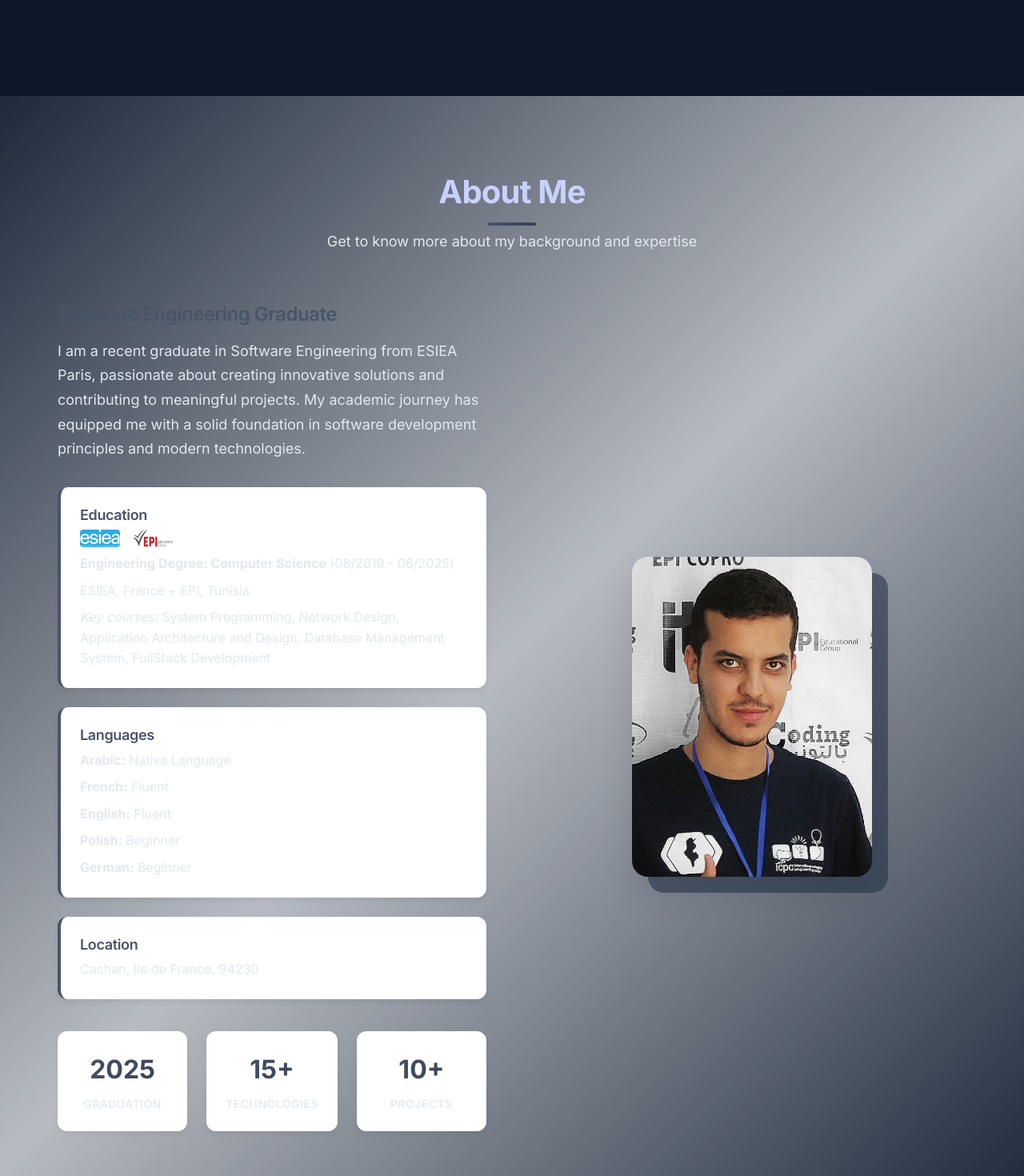
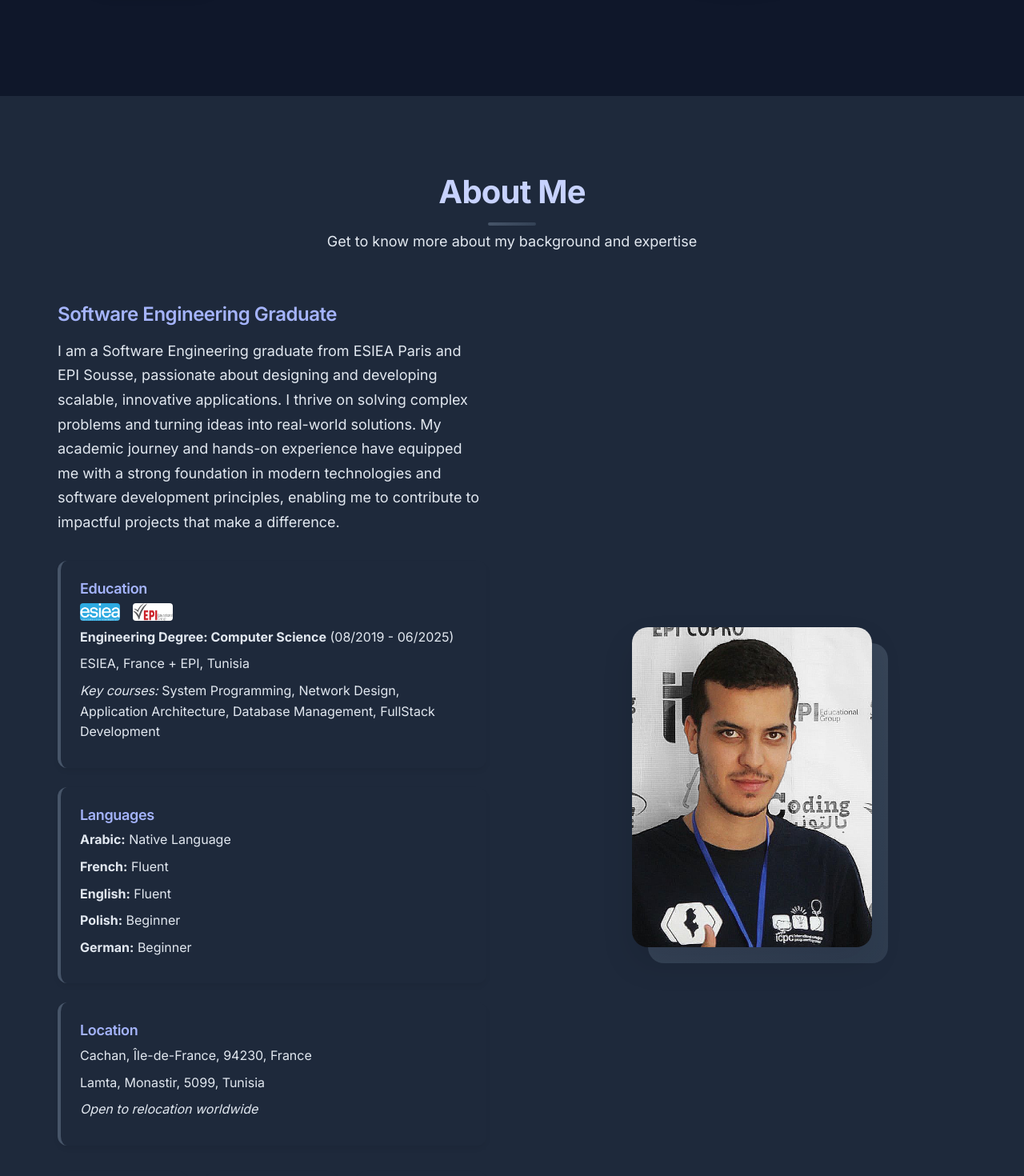
Before and after one commit to Ahmed-Bousrih/Portfolio, a Vue app: page / in a window 1280 px wide. Shown: the part 680-2150 px from the top of the page at 80% size. Built offline with nearby package versions, Linux system fonts and the light colour scheme.

Commit message:
polished about component

```diff
--- a/src/components/About.vue
+++ b/src/components/About.vue
@@ -1,38 +1,54 @@
-<script setup>
-  const logoEPI = '/Portfolio/LogoEcoles/Logoepi.jpg';
-  const logoESIEA = '/Portfolio/LogoEcoles/LogoEsiea.png';
+<script setup lang="ts">
+const logoEPI = "/Portfolio/LogoEcoles/Logoepi.jpg";
+const logoESIEA = "/Portfolio/LogoEcoles/LogoEsiea.png";
 </script>
+
 <template>
   <section id="about" class="about">
     <div class="about__container">
+      <!-- Header -->
       <div class="section-header">
         <h2 class="section-title">About Me</h2>
-        <p class="section-subtitle">Get to know more about my background and expertise</p>
+        <p class="section-subtitle">
+          Get to know more about my background and expertise
+        </p>
       </div>
 
       <div class="about__content">
+        <!-- Text -->
         <div class="about__text">
           <div class="about__intro">
-            <h3>Software Engineering Graduate</h3>
-            <p>
-              I am a recent graduate in Software Engineering from ESIEA Paris, passionate about
-              creating innovative solutions and contributing to meaningful projects. My academic
-              journey has equipped me with a solid foundation in software development principles
-              and modern technologies.
+            <h3 class="about__intro-title">Software Engineering Graduate</h3>
+            <p class="about__intro-desc">
+              I am a Software Engineering graduate from ESIEA Paris and EPI
+              Sousse, passionate about designing and developing scalable,
+              innovative applications. I thrive on solving complex problems and
+              turning ideas into real-world solutions. My academic journey and
+              hands-on experience have equipped me with a strong foundation in
+              modern technologies and software development principles, enabling
+              me to contribute to impactful projects that make a difference.
             </p>
           </div>
 
           <div class="about__details">
             <div class="detail-item">
               <h4>Education</h4>
-                <div class="education-logos">
-                  <img :src=logoESIEA alt="ESIEA Logo" />
-                  <img :src=logoEPI alt="EPI Logo" />
-                </div>
-              <p><strong>Engineering Degree: Computer Science</strong> (08/2019 - 06/2025)</p>
+              <div class="education-logos">
+                <img :src="logoESIEA" alt="ESIEA Logo" />
+                <img :src="logoEPI" alt="EPI Logo" />
+              </div>
+              <p>
+                <strong>Engineering Degree: Computer Science</strong> (08/2019 -
+                06/2025)
+              </p>
               <p>ESIEA, France + EPI, Tunisia</p>
-              <p><em>Key courses:</em> System Programming, Network Design, Application Architecture and Design, Database Management System, FullStack Development</p>
+              <p>
+                <em>Key courses:</em> System Programming, Network Design,
+                Application Architecture, Database Management, FullStack
+                Development
+              </p>
             </div>
+
             <div class="detail-item">
               <h4>Languages</h4>
               <p><strong>Arabic:</strong> Native Language</p>
@@ -41,9 +57,12 @@
               <p><strong>Polish:</strong> Beginner</p>
               <p><strong>German:</strong> Beginner</p>
             </div>
+
             <div class="detail-item">
               <h4>Location</h4>
-              <p>Cachan, Ile de France, 94230</p>
+              <p>Cachan, Île-de-France, 94230, France</p>
+              <p>Lamta, Monastir, 5099, Tunisia</p>
+              <p><em>Open to relocation worldwide</em></p>
             </div>
           </div>
 
@@ -63,6 +82,7 @@
           </div>
         </div>
 
+        <!-- Image -->
         <div class="about__image">
           <div class="about__image-container">
             <img src="/image.png" alt="BOUSRIH Ahmed" class="about__photo" />
@@ -79,17 +99,6 @@
   padding: 6rem 0;
   background: var(--bg-secondary);
   position: relative;
-}
-
-.about::before {
-  content: '';
-  position: absolute;
-  top: 0;
-  left: 0;
-  right: 0;
-  bottom: 0;
-  background: linear-gradient(135deg, transparent 0%, var(--neutral-100) 50%, transparent 100%);
-  opacity: 0.7;
 }
 
 .about__container {
@@ -109,12 +118,13 @@
   font-size: 2.5rem;
   font-weight: 700;
   color: var(--text-primary);
-  margin-bottom: 1rem;
   position: relative;
+  opacity: 0;
+  animation: fadeInUp 1s ease-out forwards;
 }
 
 .section-title::after {
-  content: '';
+  content: "";
   position: absolute;
   bottom: -10px;
   left: 50%;
@@ -130,6 +140,8 @@
   color: var(--text-secondary);
   max-width: 600px;
   margin: 0 auto;
+  opacity: 0;
+  animation: fadeInUp 1s ease-out 0.2s forwards;
 }
 
 .about__content {
@@ -139,44 +151,45 @@
   align-items: center;
 }
 
-.about__intro h3 {
+.about__intro-title {
   font-size: 1.5rem;
   font-weight: 600;
   color: var(--primary-600);
   margin-bottom: 1rem;
+  opacity: 0;
+  animation: fadeInUp 1s ease-out 0.4s forwards;
 }
 
-.about__intro p {
+.about__intro-desc {
   font-size: 1.125rem;
   line-height: 1.7;
   color: var(--text-secondary);
   margin-bottom: 2rem;
-}
-
-.about__details {
-  margin-bottom: 2.5rem;
+  opacity: 0;
+  animation: fadeInUp 1s ease-out 0.6s forwards;
 }
 
 .detail-item {
   margin-bottom: 1.5rem;
   padding: 1.5rem;
-  background: white;
+  background: var(--card-bg);
   border-radius: 12px;
   box-shadow: 0 4px 6px rgba(0, 0, 0, 0.05);
   border-left: 4px solid var(--primary-600);
   transition: transform 0.3s ease, box-shadow 0.3s ease;
-}
-
-.detail-item:hover {
-  transform: translateY(-2px);
-  box-shadow: 0 8px 15px rgba(0, 0, 0, 0.1);
+  opacity: 0;
+  animation: fadeInUp 1s ease-out 0.8s forwards;
 }
 
 .detail-item h4 {
   font-size: 1.125rem;
   font-weight: 600;
-  color: var(--primary-600);
+  color: var(--text-primary);
   margin-bottom: 0.5rem;
+}
+
+:root.dark .detail-item h4 {
+  color: var(--primary-300); /* or any accent for dark mode */
 }
 
 .detail-item p {
@@ -185,33 +198,27 @@
   margin-bottom: 0.5rem;
 }
 
-.detail-item p:last-child {
-  margin-bottom: 0;
-}
-
 .about__stats {
   display: grid;
   grid-template-columns: repeat(3, 1fr);
   gap: 1.5rem;
+  margin-top: 2rem;
 }
 
 .stat-item {
   text-align: center;
   padding: 1.5rem;
-  background: white;
+  background: var(--card-bg);
   border-radius: 12px;
   box-shadow: 0 4px 6px rgba(0, 0, 0, 0.05);
-  transition: transform 0.3s ease;
-}
-
-.stat-item:hover {
-  transform: translateY(-5px);
+  opacity: 0;
+  animation: fadeInUp 1s ease-out 1s forwards;
 }
 
 .stat-number {
   font-size: 2rem;
   font-weight: 700;
-  background: linear-gradient(135deg, var(--primary-600), var(--primary-700));
+  background: linear-gradient(135deg, var(--primary-300), var(--primary-700));
   -webkit-background-clip: text;
   -webkit-text-fill-color: transparent;
   background-clip: text;
@@ -230,6 +237,8 @@
   display: flex;
   justify-content: center;
   align-items: center;
+  opacity: 0;
+  animation: fadeInUp 1s ease-out 1.2s forwards;
 }
 
 .about__image-container {
@@ -268,12 +277,11 @@
 .education-logos {
   display: flex;
   gap: 1rem;
-  justify-content: start; /* aligns to left */
   margin-bottom: 0.5rem;
 }
 
 .education-logos img {
-  width: 50px; /* adjust as needed */
+  width: 50px;
   height: auto;
   border-radius: 4px;
   transition: transform 0.2s;
@@ -283,30 +291,36 @@
   transform: scale(1.5);
 }
 
+/* Animations */
+@keyframes fadeInUp {
+  from {
+    opacity: 0;
+    transform: translateY(30px);
+  }
+  to {
+    opacity: 1;
+    transform: translateY(0);
+  }
+}
+
+/* Responsive */
 @media (max-width: 768px) {
-  .about {
-    padding: 4rem 0;
-  }
-
   .about__content {
     grid-template-columns: 1fr;
     gap: 3rem;
   }
-
   .about__image {
     order: -1;
   }
-
   .about__image-container {
     width: 250px;
     height: 320px;
+    margin: 0 auto;
   }
-
   .about__stats {
     grid-template-columns: 1fr;
     gap: 1rem;
   }
-
   .section-title {
     font-size: 2rem;
   }
@@ -316,16 +330,11 @@
   .about__container {
     padding: 0 1rem;
   }
-
   .about__image-container {
     width: 200px;
     height: 280px;
   }
-
-  .detail-item {
-    padding: 1rem;
-  }
-
+  .detail-item,
   .stat-item {
     padding: 1rem;
   }
```
